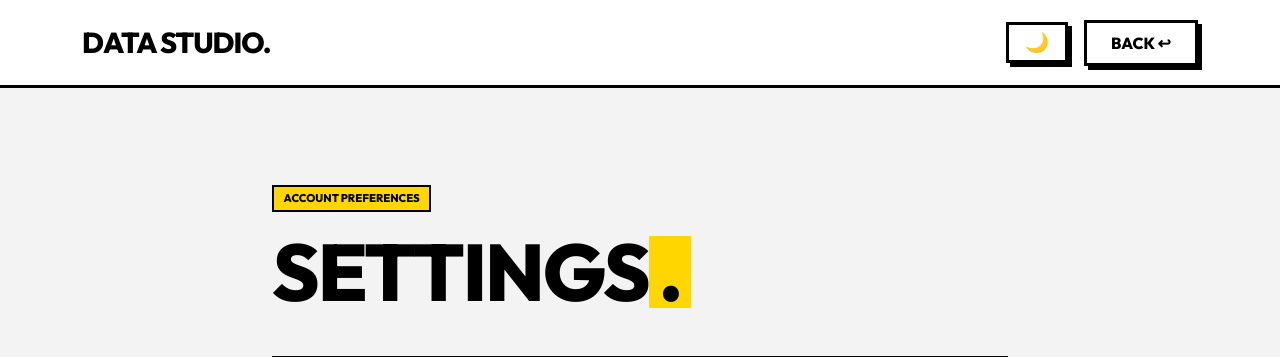
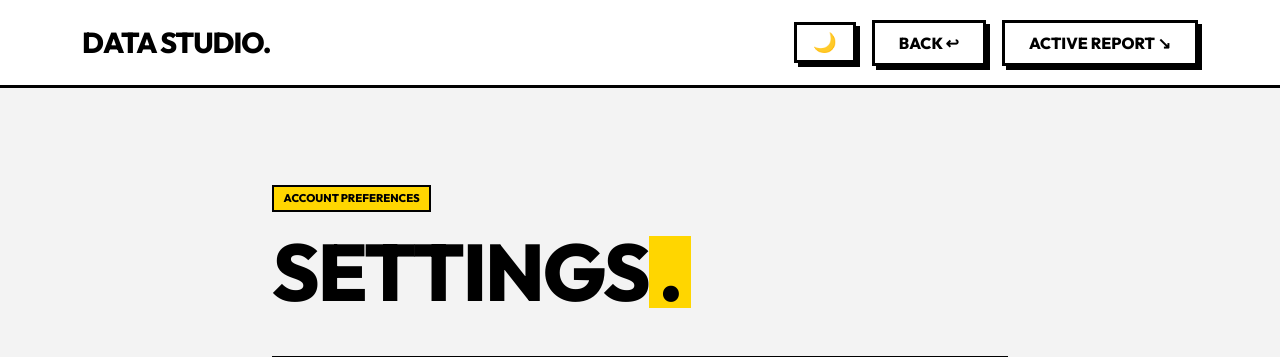
Before and after one commit to yashkhandelwal16/DataStudio, a Flask app: template templates/settings.html in a window 1280 px wide. Shown: the top 357 px of the page. Run offline with Flask 3, Linux system fonts and the light colour scheme; the template is opened without the code that fills it, so the values that code supplies are empty; the visitor is signed in with stand-in values (Sample User, id 1).

Commit message:
activebuttonshowed

```diff
--- a/templates/settings.html
+++ b/templates/settings.html
@@ -32,6 +32,7 @@
                 </button>
                 {% if session.get('last_filename') %}
                 <button class="btn-neo-outline py-2 px-4" onclick="history.back()">Back ↩</button>
+                <a href="/dashboard" class="btn-neo-outline py-2 px-4">Active Report ↘</a>
                 {% endif %}
             </div>
         </div>
```
Also changed, not shown: 1 other file.
